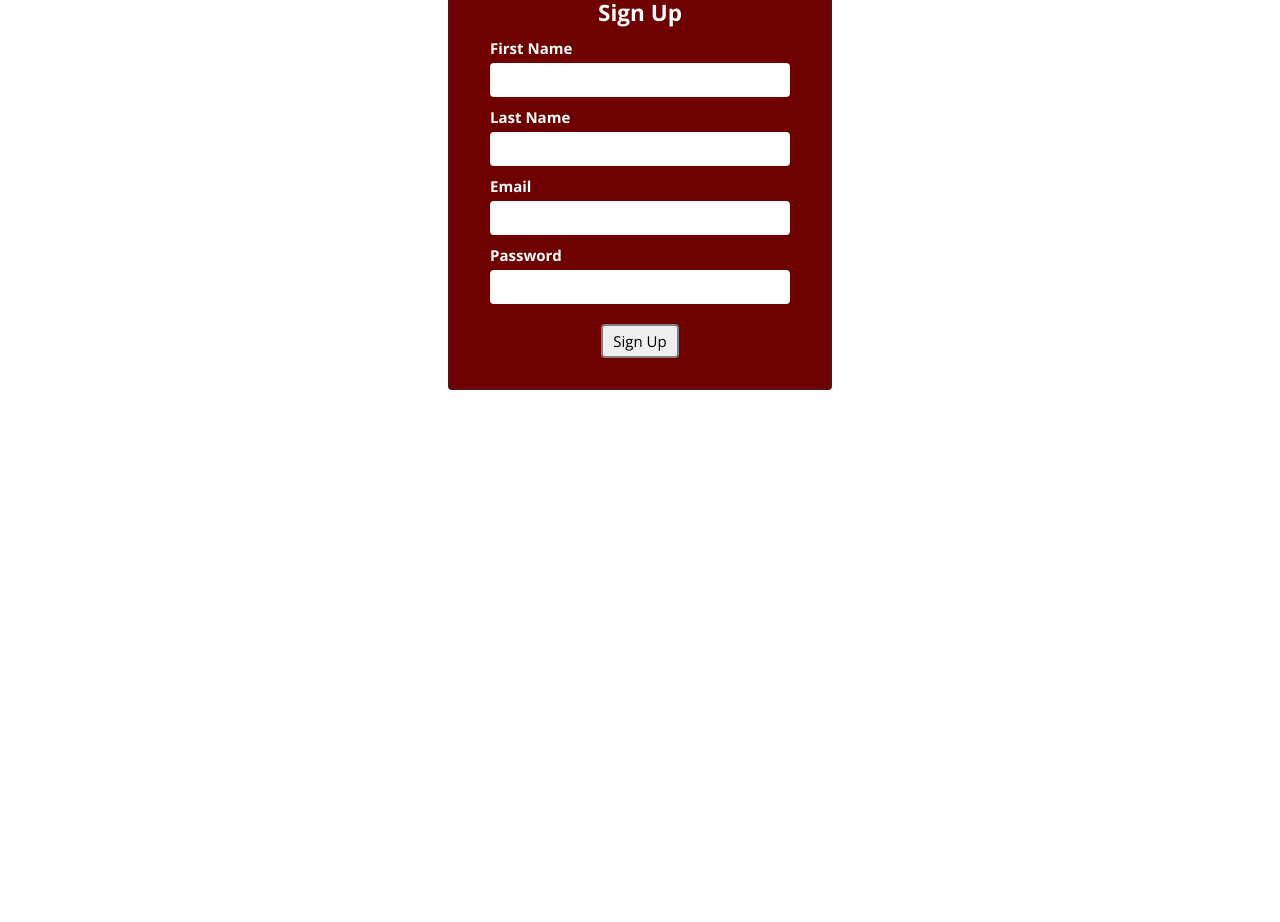
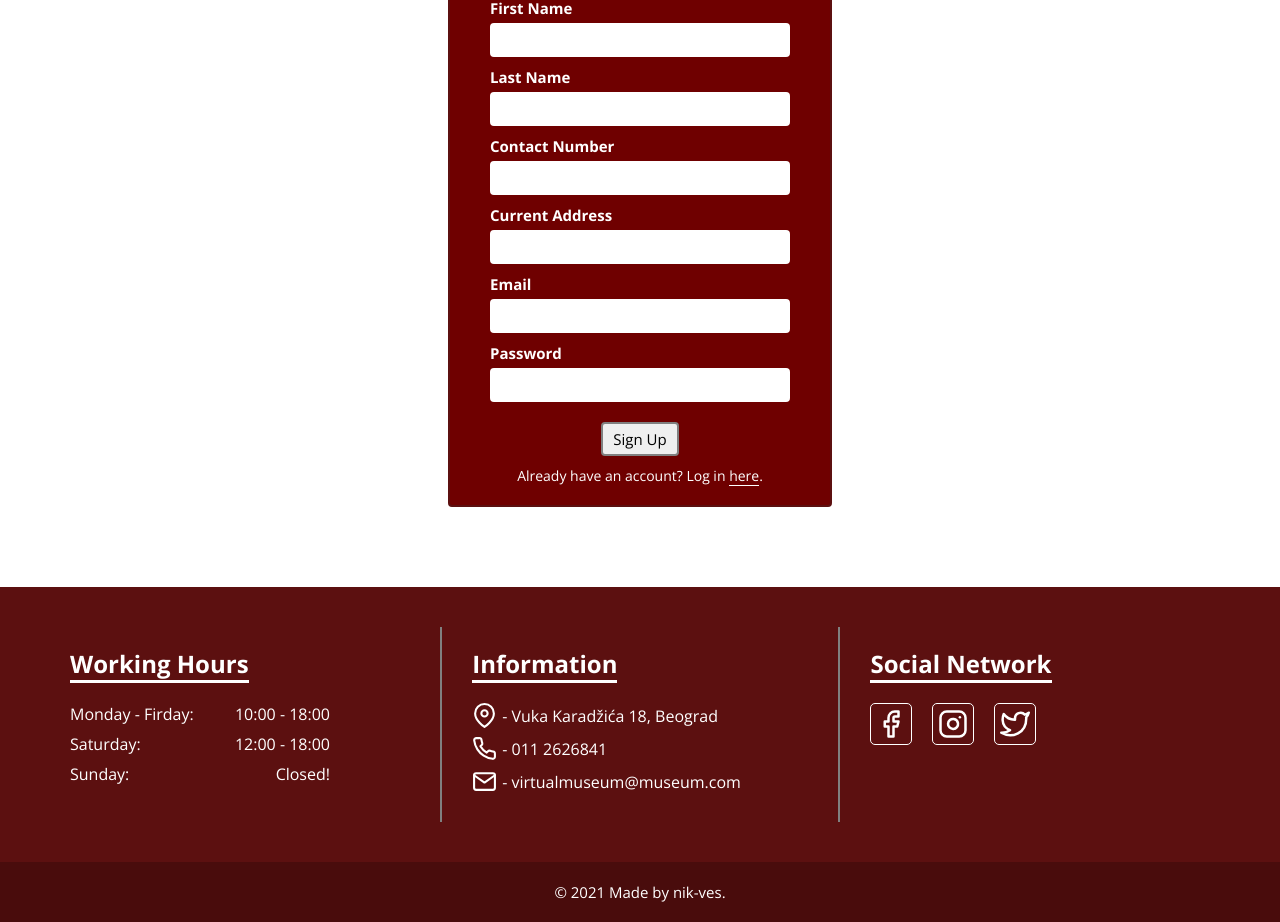
Before and after one commit to nik-ves/virtual-museum-app, a React (Create React App) app: page /sign-up in a window 1280 px wide. Shown: the part 226-1148 px from the top of the page. Before the commit the page ends 800 px from the top, so only its background shows below. Built offline with nearby package versions, Linux system fonts and the light colour scheme.

Commit message:
Added footer component

```diff
--- a/package.json
+++ b/package.json
@@ -9,6 +9,7 @@
     "axios": "^0.24.0",
     "react": "^17.0.1",
     "react-dom": "^17.0.1",
+    "react-icons": "^4.3.1",
     "react-router-dom": "^5.2.0",
     "react-scripts": "4.0.1",
     "web-vitals": "^0.2.4"
--- a/src/App.js
+++ b/src/App.js
@@ -7,6 +7,7 @@ import Home from "./pages/Home";
 import SignIn from "./pages/auth/SignIn";
 import SignUp from "./pages/auth/SignUp";
 import Profile from "./pages/Profile";
+import Footer from "./components/layout/Footer";
 
 function App() {
   const authCtx = useContext(AuthContext);
@@ -26,13 +27,17 @@ function App() {
         </Route>
 
         <Route path="/sign-in">
-          <SignIn />
+          {authCtx.isLoggedIn && <Redirect to="/profile" />}
+          {!authCtx.isLoggedIn && <SignIn />}
         </Route>
 
         <Route path="/sign-up">
-          <SignUp />
+          {authCtx.isLoggedIn && <Redirect to="/profile" />}
+          {!authCtx.isLoggedIn && <SignUp />}
         </Route>
       </Switch>
+
+      <Footer />
     </Fragment>
   );
 }
--- a/src/components/auth/SignInForm.js
+++ b/src/components/auth/SignInForm.js
@@ -3,6 +3,7 @@ import useInput from "../../hooks/use-input";
 import { AuthContext } from "../../context/auth-context";
 import { useContext, useState } from "react";
 import { useHistory } from "react-router";
+import { Link } from "react-router-dom";
 
 const SignInForm = () => {
   const [errorMessage, setErrorMessage] = useState("");
@@ -72,6 +73,9 @@ const SignInForm = () => {
           <button type="submit">Sign In</button>
         </div>
         {<p>{errorMessage}</p>}
+        <p>
+          No account? Create account <Link to="/sign-up">here</Link>.
+        </p>
       </form>
     </section>
   );
--- a/src/components/auth/SignupForm.js
+++ b/src/components/auth/SignupForm.js
@@ -3,6 +3,7 @@ import { AuthContext } from "../../context/auth-context";
 import { useContext } from "react";
 
 import useInput from "../../hooks/use-input";
+import { Link } from "react-router-dom";
 
 const SignUpForm = () => {
   const [signupMessage, setSignupMessage] = useState("");
@@ -25,6 +26,22 @@ const SignUpForm = () => {
   } = useInput((value) => value.trim() !== "");
 
   const {
+    value: contactNumberValue,
+    hasError: contactNumberHasError,
+    valueChangeHandler: contactNumberChangeHandler,
+    valueBlurHandler: contactNumberBlurHandler,
+    resetValue: contactNumberValueReset,
+  } = useInput((value) => value.length >= 8);
+
+  const {
+    value: addressValue,
+    hasError: addressHasError,
+    valueChangeHandler: addressChangeHandler,
+    valueBlurHandler: addressBlurHandler,
+    resetValue: addressValueReset,
+  } = useInput((value) => value.trim() !== "");
+
+  const {
     value: emailValue,
     hasError: emailHasError,
     valueChangeHandler: emailChangeHandler,
@@ -40,21 +57,11 @@ const SignUpForm = () => {
     resetValue: passwordValueReset,
   } = useInput((value) => value.length > 5);
 
-  const submitHandler = (event) => {
-    event.preventDefault();
-
-    authCtx.createUser({
-      id: Math.trunc(Math.random() * 1000),
-      firstName: firstNameValue,
-      lastName: lastNameValue,
-      email: emailValue,
-      password: passwordValue,
-    });
-
-    setSignupMessage("Signup successful!");
-
+  const resetValues = () => {
     firstNameValueReset();
     lastNameValueReset();
+    contactNumberValueReset();
+    addressValueReset();
     emailValueReset();
     passwordValueReset();
   };
@@ -69,6 +76,24 @@ const SignUpForm = () => {
     }
 
     return formClass;
+  };
+
+  const submitHandler = (event) => {
+    event.preventDefault();
+
+    authCtx.createUser({
+      id: Math.trunc(Math.random() * 1000),
+      firstName: firstNameValue,
+      lastName: lastNameValue,
+      contactNumber: contactNumberValue,
+      currentAddress: addressValue,
+      email: emailValue,
+      password: passwordValue,
+    });
+
+    setSignupMessage("Signup successful!");
+
+    resetValues();
   };
 
   const firstNameClasses = formClasses(firstNameHasError);
@@ -105,6 +130,32 @@ const SignUpForm = () => {
         </div>
         {lastNameHasError && <p>Last name field must not be empty!</p>}
 
+        <div className={lastNameClasses}>
+          <label htmlFor="contactNumber">Contact Number</label>
+          <input
+            type="number"
+            id="contactNumber"
+            value={contactNumberValue}
+            onChange={contactNumberChangeHandler}
+            onBlur={contactNumberBlurHandler}
+          />
+        </div>
+        {contactNumberHasError && (
+          <p>Contact number must be at least 8 characters long!</p>
+        )}
+
+        <div className={lastNameClasses}>
+          <label htmlFor="address">Current Address</label>
+          <input
+            type="text"
+            id="address"
+            value={addressValue}
+            onChange={addressChangeHandler}
+            onBlur={addressBlurHandler}
+          />
+        </div>
+        {addressHasError && <p>Address field must not be empty!</p>}
+
         <div className={emailClasses}>
           <label htmlFor="email">Email</label>
           <input
@@ -133,6 +184,9 @@ const SignUpForm = () => {
           <button type="submit">Sign Up</button>
         </div>
         {<p>{signupMessage}</p>}
+        <p>
+          Already have an account? Log in <Link to="/sign-in">here</Link>.
+        </p>
       </form>
     </section>
   );
--- /dev/null
+++ b/src/components/layout/Footer.js
@@ -0,0 +1,99 @@
+import Container from "../UI/Container";
+
+import {
+  FiMapPin,
+  FiPhone,
+  FiMail,
+  FiFacebook,
+  FiInstagram,
+  FiTwitter,
+} from "react-icons/fi";
+
+import classes from "./Footer.module.css";
+import { Fragment } from "react";
+
+const Footer = () => {
+  return (
+    <Fragment>
+      <div className={classes["footer-main"]}>
+        <Container>
+          <footer className={classes["footer-content"]}>
+            <div className={classes["footer-text-box"]}>
+              <div className={classes["footer-heading"]}>
+                <h2>Working Hours</h2>
+              </div>
+
+              <ul className={classes["footer-list"]}>
+                <li className={classes["footer-list-day"]}>
+                  <span className={classes["contact-day"]}>
+                    Monday - Firday:
+                  </span>{" "}
+                  <span className={classes["contact-time"]}>10:00 - 18:00</span>
+                </li>
+                <li className={classes["footer-list-day"]}>
+                  <span className={classes["contact-day"]}>Saturday:</span>{" "}
+                  <span className={classes["contact-time"]}>12:00 - 18:00</span>
+                </li>
+                <li className={classes["footer-list-day"]}>
+                  <span className={classes["contact-day"]}>Sunday:</span>{" "}
+                  <span className={classes["contact-time"]}>Closed!</span>
+                </li>
+              </ul>
+            </div>
+
+            <div className={classes["footer-text-box"]}>
+              <div className={classes["footer-heading"]}>
+                <h2>Information</h2>
+              </div>
+
+              <ul className={classes["footer-list"]}>
+                <li className={classes["footer-list-item"]}>
+                  <FiMapPin className={classes["footer-icon"]} />
+                  <p>- Vuka Karadžića 18, Beograd</p>
+                </li>
+                <li className={classes["footer-list-item"]}>
+                  <FiPhone className={classes["footer-icon"]} />{" "}
+                  <p>- 011 2626841</p>
+                </li>
+                <li className={classes["footer-list-item"]}>
+                  <FiMail className={classes["footer-icon"]} />{" "}
+                  <p>- virtualmuseum@museum.com</p>
+                </li>
+              </ul>
+            </div>
+
+            <div className={classes["footer-text-box"]}>
+              <div className={classes["footer-heading"]}>
+                <h2>Social Network</h2>
+              </div>
+
+              <ul className={classes[("footer-list", "footer-list-last")]}>
+                <li>
+                  <a href="https://www.facebook.com/">
+                    <FiFacebook className={classes["footer-social"]} />
+                  </a>
+                </li>
+                <li>
+                  <a href="https://www.instagram.com/">
+                    <FiInstagram className={classes["footer-social"]} />
+                  </a>
+                </li>
+                <li>
+                  <a href="https://twitter.com/">
+                    <FiTwitter className={classes["footer-social"]} />
+                  </a>
+                </li>
+              </ul>
+            </div>
+          </footer>
+        </Container>
+
+        <section className={classes["footer-copyright-text"]}>
+          <p>&copy; 2021 Made by nik-ves.</p>
+        </section>
+      </div>
+    </Fragment>
+  );
+};
+
+export default Footer;
--- /dev/null
+++ b/src/components/layout/Footer.module.css
@@ -0,0 +1,91 @@
+.footer-main {
+  background: #5c1010;
+  color: #fff;
+}
+
+.footer-content {
+  margin: 0;
+  padding: 4rem 0;
+  display: flex;
+  justify-content: space-between;
+  font-size: 1.6rem;
+}
+
+.footer-text-box:nth-child(2) {
+  border-left: 2px solid grey;
+  border-right: 2px solid grey;
+}
+
+.footer-content ul {
+  list-style: none;
+}
+
+.footer-text-box {
+  width: 33.3%;
+  padding: 2rem 3rem;
+}
+
+.footer-list li {
+  margin-bottom: 0.8rem;
+}
+
+.footer-list-item {
+  display: flex;
+  align-items: center;
+  justify-content: flex-start;
+}
+
+.footer-list-day {
+  max-width: 26rem;
+  display: flex;
+  align-items: center;
+  justify-content: space-between;
+}
+
+.footer-list-last {
+  display: flex;
+}
+
+.footer-icon {
+  font-size: 2.5rem;
+  margin-right: 0.5rem;
+}
+
+.footer-social {
+  font-size: 3rem;
+  margin-right: 2rem;
+  color: #fff;
+  border: 1px solid white;
+  box-sizing: initial;
+  padding: 0.5rem;
+  transition: all 0.3s;
+  border-radius: 5px;
+}
+
+.footer-social:hover {
+  color: #5c1010;
+  background-color: #fff;
+}
+
+.footer-text-box h2 {
+  display: inline-block;
+  border-bottom: 3px solid #fff;
+  margin-bottom: 2rem;
+}
+
+.footer-copyright-text {
+  background-color: #490c0c;
+  text-align: center;
+  font-size: 1.5rem;
+  color: #fff;
+  padding: 2rem 0;
+}
+
+/* .footer-day {
+  display: inline-block;
+  width: 15rem;
+} */
+
+ul:nth-child(3) {
+  display: flex;
+}
--- a/src/context/auth-context.js
+++ b/src/context/auth-context.js
@@ -15,6 +15,8 @@ const AuthContextProvider = (props) => {
       id: 1,
       firstName: "Stefan",
       lastName: "Stefanovic",
+      contactNumber: "123456789",
+      currentAddress: "Adresa 1",
       email: "stefan@test.com",
       password: "stefan123",
     },
@@ -22,6 +24,8 @@ const AuthContextProvider = (props) => {
       id: 2,
       firstName: "Marko",
       lastName: "Markovic",
+      contactNumber: "987654321",
+      currentAddress: "Adresa 2",
       email: "marko@test.com",
       password: "marko123",
     },
--- a/src/index.css
+++ b/src/index.css
@@ -27,7 +27,7 @@ body {
   display: flex;
   justify-content: center;
   align-items: center;
-  margin-top: 12rem;
+  margin: 8rem 0;
   font-size: 1.5rem;
   color: white;
 }
@@ -47,7 +47,13 @@ body {
 .form-content p {
   color: white;
   text-align: center;
-  font-size: 1.3rem;
+  font-size: 1.4rem;
+}
+
+.form-content a {
+  text-decoration: none;
+  color: white;
+  border-bottom: 1px solid white;
 }
 
 .form-control label {
--- a/src/pages/Home.js
+++ b/src/pages/Home.js
@@ -1,5 +1,11 @@
+import Container from "../components/UI/Container";
+
 const Home = () => {
-  return <h1>Home page</h1>;
+  return (
+    <Container>
+      <h1>Home page</h1>
+    </Container>
+  );
 };
 
 export default Home;
--- a/src/pages/Profile.js
+++ b/src/pages/Profile.js
@@ -10,6 +10,8 @@ const Profile = () => {
     <Container>
       <h1>{authCtx.currentUser?.firstName}</h1>
       <h1>{authCtx.currentUser?.lastName}</h1>
+      <h1>{authCtx.currentUser?.contactNumber}</h1>
+      <h1>{authCtx.currentUser?.currentAddress}</h1>
       <h1>{authCtx.currentUser?.email}</h1>
       <h1>{authCtx.currentUser?.password}</h1>
     </Container>
```
Also changed, not shown: src/components/layout/MainNavigation.js (+6 -8 lines), src/context/settings-context.js (added, +21 -0 lines), 2 other files (tests, documents, lock files or other folders).
